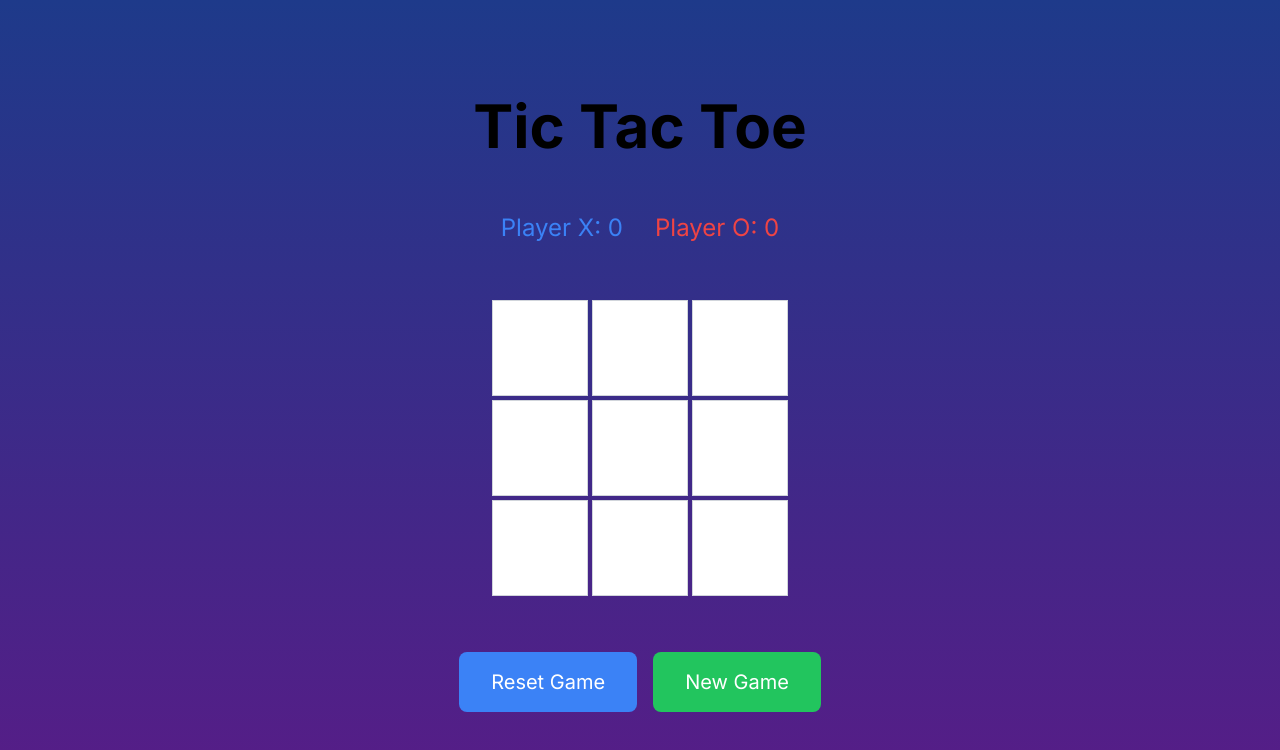
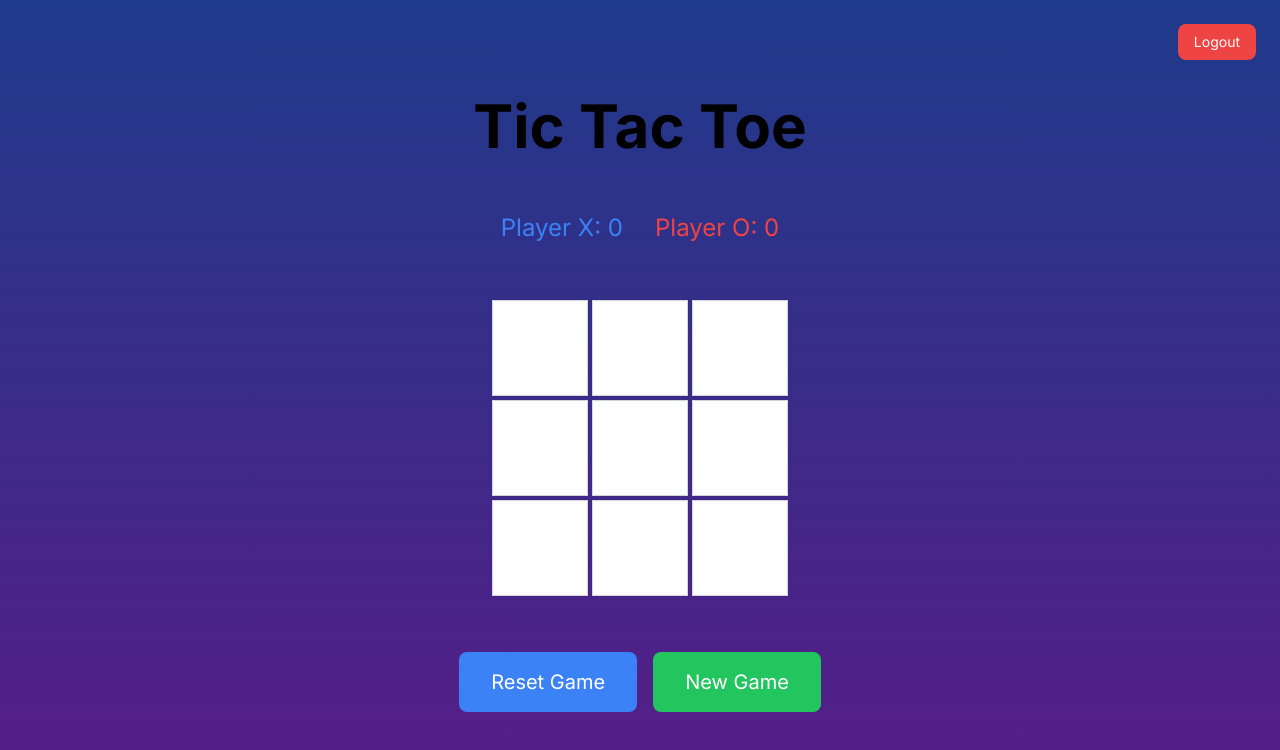
Before and after one commit to prakhar30/Tic-Tac-Toe, a Next.js app: page /game in a window 1280 px wide. Shown: the top 750 px of the page. Built offline with nearby package versions, Linux system fonts and the light colour scheme; sample sign-in values are in the browser's storage.

Commit message:
added logout functionality

```diff
--- a/src/components/GameLobby.tsx
+++ b/src/components/GameLobby.tsx
@@ -1,7 +1,9 @@
 import React, { useState } from 'react';
+import { useRouter } from 'next/navigation';
 import Board from './Board';
 
 const GameLobby: React.FC = () => {
+  const router = useRouter();
   const [scores, setScores] = useState({ X: 0, O: 0 });
   const [winner, setWinner] = useState<string | null>(null);
 
@@ -24,7 +26,25 @@ const GameLobby: React.FC = () => {
     setScores({ X: 0, O: 0 });
   };
 
+  const handleLogout = () => {
+    // Clear access token from localStorage
+    localStorage.removeItem('accessToken');
+    // Clear access token from cookies
+    document.cookie = 'accessToken=; path=/; expires=Thu, 01 Jan 1970 00:00:01 GMT;';
+    // Navigate back to login page
+    router.replace('/');
+  };
+
   return (
+    <>
+      <button
+        onClick={handleLogout}
+        className="fixed top-6 right-6 px-4 py-2 text-sm bg-red-500 text-white rounded-lg hover:bg-red-600 transition-colors"
+        aria-label="Logout"
+      >
+        Logout
+      </button>
+
       <div className="flex flex-col items-center gap-6">
         <h1 className="text-6xl font-bold mb-8">Tic Tac Toe</h1>
 
@@ -54,6 +74,7 @@ const GameLobby: React.FC = () => {
           </button>
         </div>
       </div>
+    </>
   );
 };
 
```
Lines whose indentation alone changed are shown as unchanged.
